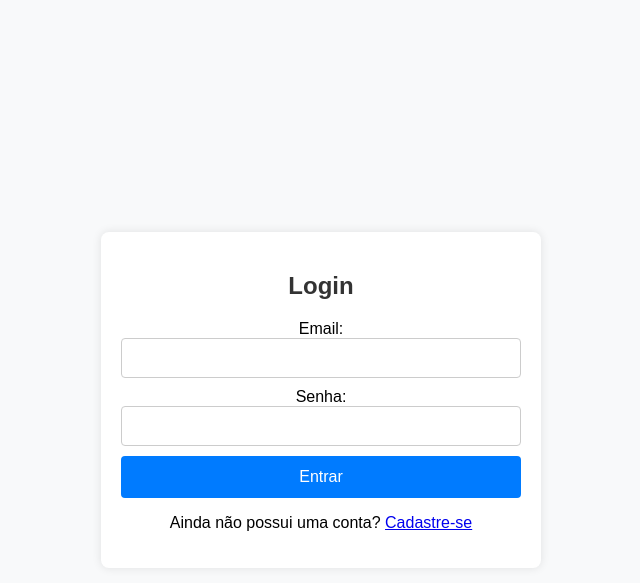
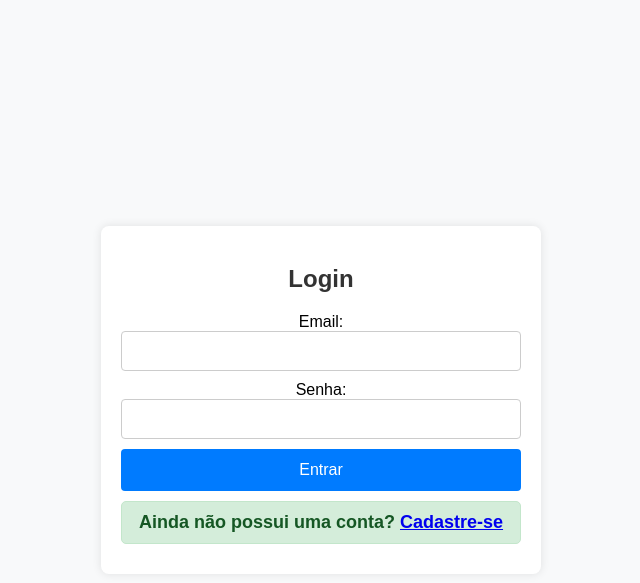
Before and after one commit to LuisBarretto11/Projeto-Web-Servidor, a PHP site: page /login.php in a window 1280 px wide. Shown: the top 583 px of the page, without its empty margins (319-959 px from the left). Run offline with PHP 8.4, Linux system fonts and the light colour scheme.

Commit message:
Update login.css

```diff
--- a/projeto-php/css/login.css
+++ b/projeto-php/css/login.css
@@ -39,7 +39,6 @@ input[type="password"]{
     margin-bottom: 10px;
 }
 
-
 button{
     padding: 12px;
     font-size: 16px;
@@ -64,3 +63,15 @@ button:hover{
     background-color: #f8d7da;
     border-radius: 4px;
 }
+
+p{
+    font-size: 18px;
+    font-weight: bold;
+    margin: 10px 0;
+    padding: 10px;
+    background-color: #d4edda;
+    color: #155724;
+    border: 1px solid #c3e6cb;
+    border-radius: 5px;
+    text-align: center;
+}
```
